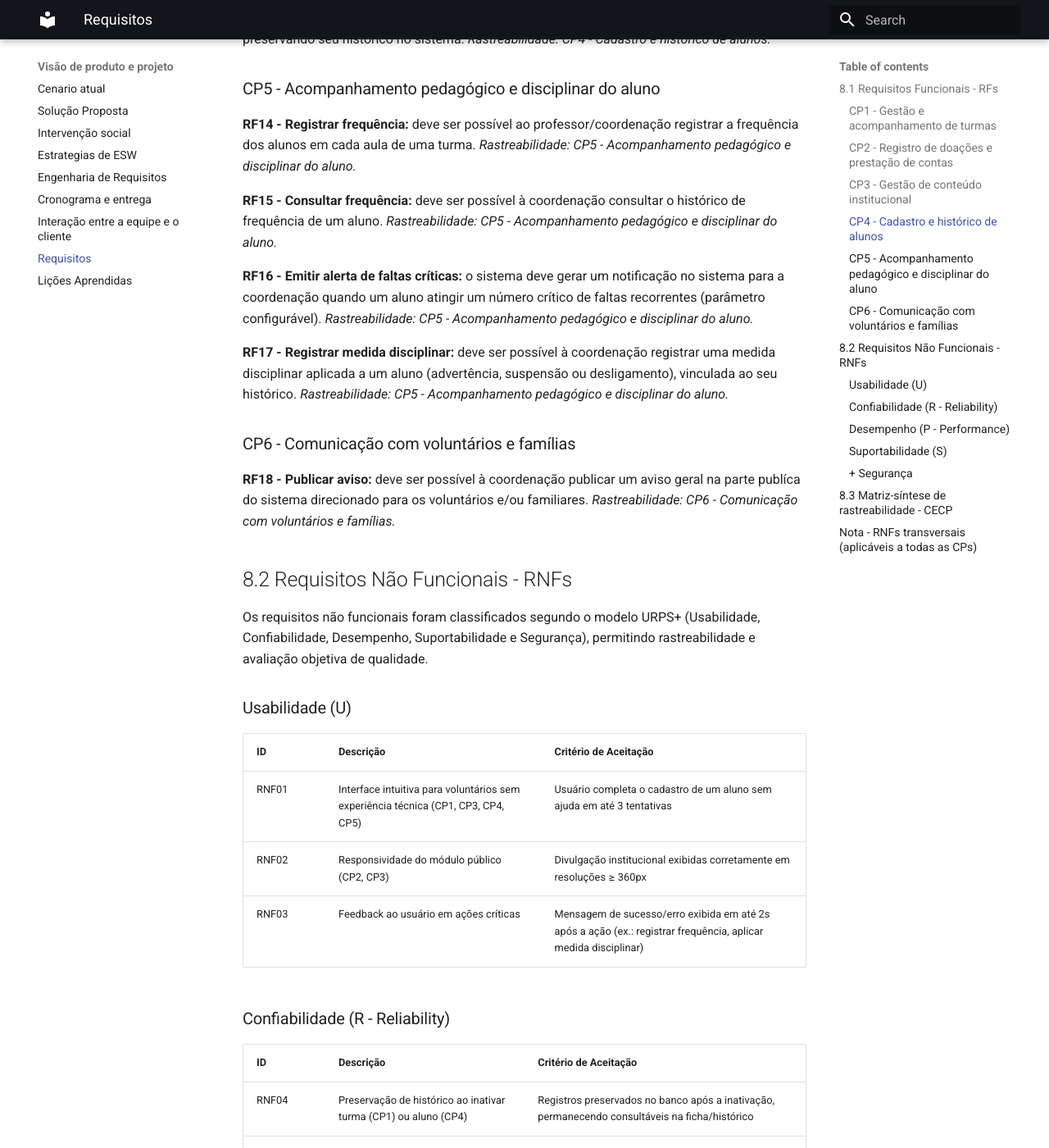
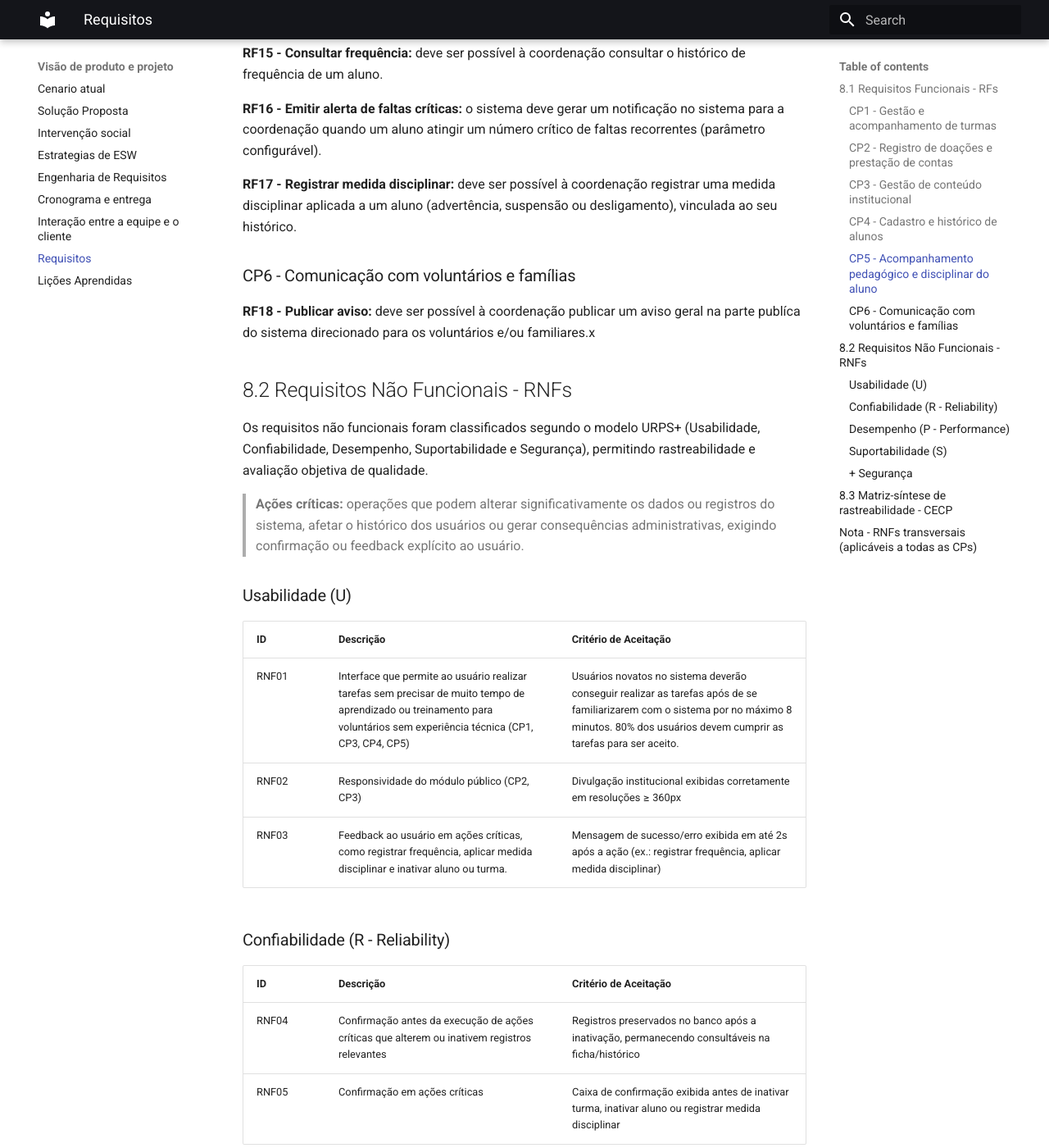
Before and after one commit to mdsreq-fga-unb/REQ-2026.2-T01-SigCecp, an MkDocs documentation site: the page built from docs/visao_produto_projeto/8_requisitos.md, in a window 1280 px wide and 1400 px high, scrolled down 1696 px. Shown: the whole window at 82% size. Built offline with MkDocs 1.6.1 and Material for MkDocs 9.7.7, drawn with Linux system fonts in a browser that asks for light colours; some of the changed text lies outside the part shown.

Commit message:
Correção de acordo com os feedback da monitora

```diff
--- a/docs/visao_produto_projeto/8_requisitos.md
+++ b/docs/visao_produto_projeto/8_requisitos.md
@@ -7,88 +7,70 @@ Derivados das Características de Produto (CP1 a CP6) da seção 2.3 do document
 ### CP1 - Gestão e acompanhamento de turmas
 
 **RF01 - Cadastrar turma:** deve ser possível à coordenação cadastrar uma nova turma, informando modalidade, horário e capacidade máxima de alunos.
-*Rastreabilidade: CP1 - Gestão e acompanhamento de turmas.*
 
 **RF02 - Editar turma:** deve ser possível à coordenação editar os dados de uma turma já cadastrada.
-*Rastreabilidade: CP1 - Gestão e acompanhamento de turmas.*
 
 **RF03 - Inativar turma:** deve ser possível à coordenação inativar uma turma, preservando o histórico de alunos e frequências vinculados a ela, sem excluir os registros do sistema.
-*Rastreabilidade: CP1 - Gestão e acompanhamento de turmas.*
 
 **RF04 - Associar aluno à turma:** deve ser possível à coordenação associar ou remover um aluno de uma turma.
-*Rastreabilidade: CP1 - Gestão e acompanhamento de turmas.*
 
 ### CP2 - Registro de doações e prestação de contas
 
 **RF05 - Registrar doação recebida:** deve ser possível à coordenação registrar uma doação recebida (bem, ofício ou repasse de parceria), identificando o doador/parceiro e o recurso recebido.
-*Rastreabilidade: CP2 - Registro de doações e prestação de contas.*
 
 **RF06 - Registrar documentos de prestação de contas:** deve ser possível à coordenação registrar os documentos utilizados na prestação de contas (orçamento, nota fiscal, fotos/vídeos de comprovação), vinculados a uma solicitação.
-*Rastreabilidade: CP2 - Registro de doações e prestação de contas.*
 
 **RF07 - Consultar doações e prestações de contas:** deve ser possível à coordenação consultar o histórico consolidado de doações e prestações de contas registradas em um determinado período.
-*Rastreabilidade: CP2 - Registro de doações e prestação de contas.*
 
 ### CP3 - Gestão de conteúdo institucional
 
 **RF08 - Publicar conteúdo institucional:** deve ser possível à coordenação publicar e editar conteúdos institucionais (informações da ONG, fotos e vídeos) no módulo público.
-*Rastreabilidade: CP3 - Gestão de conteúdo institucional.*
 
 **RF09 - Publicar evento:** deve ser possível à coordenação publicar um evento ou campeonato, informando data e descrição.
-*Rastreabilidade: CP3 - Gestão de conteúdo institucional.*
 
 **RF10 - Consultar conteúdo institucional:** deve ser possível a qualquer visitante consultar as informações institucionais publicadas, sem necessidade de login.
-*Rastreabilidade: CP3 - Gestão de conteúdo institucional.*
 
 ### CP4 - Cadastro e histórico de alunos
 
 **RF11 - Cadastrar aluno:** deve ser possível à coordenação cadastrar um novo aluno, registrando seus dados pessoais, como: -------------------------------------------------------------------- e a documentação exigida.
-*Rastreabilidade: CP4 - Cadastro e histórico de alunos.*
 
 **RF12 - Consultar ficha do aluno:** deve ser possível à coordenação consultar a ficha de um aluno, incluindo seu histórico de participação em turmas.
-*Rastreabilidade: CP4 - Cadastro e histórico de alunos.*
 
 **RF13 - Inativar aluno:** deve ser possível à coordenação marcar um aluno como inativo/ex-aluno, preservando seu histórico no sistema.
-*Rastreabilidade: CP4 - Cadastro e histórico de alunos.*
 
 ### CP5 - Acompanhamento pedagógico e disciplinar do aluno
 
 **RF14 - Registrar frequência:** deve ser possível ao professor/coordenação registrar a frequência dos alunos em cada aula de uma turma.
-*Rastreabilidade: CP5 - Acompanhamento pedagógico e disciplinar do aluno.*
 
 **RF15 - Consultar frequência:** deve ser possível à coordenação consultar o histórico de frequência de um aluno.
-*Rastreabilidade: CP5 - Acompanhamento pedagógico e disciplinar do aluno.*
 
 **RF16 - Emitir alerta de faltas críticas:** o sistema deve gerar um notificação no sistema para a coordenação quando um aluno atingir um número crítico de faltas recorrentes (parâmetro configurável).
-*Rastreabilidade: CP5 - Acompanhamento pedagógico e disciplinar do aluno.*
 
 **RF17 - Registrar medida disciplinar:** deve ser possível à coordenação registrar uma medida disciplinar aplicada a um aluno (advertência, suspensão ou desligamento), vinculada ao seu histórico.
-*Rastreabilidade: CP5 - Acompanhamento pedagógico e disciplinar do aluno.*
 
 ### CP6 - Comunicação com voluntários e famílias
 
-**RF18 - Publicar aviso:** deve ser possível à coordenação publicar um aviso geral na parte publíca do sistema direcionado para os voluntários e/ou familiares.
-*Rastreabilidade: CP6 - Comunicação com voluntários e famílias.*
-
-
+**RF18 - Publicar aviso:** deve ser possível à coordenação publicar um aviso geral na parte publíca do sistema direcionado para os voluntários e/ou familiares.x
 
 ## 8.2 Requisitos Não Funcionais - RNFs
 
 Os requisitos não funcionais foram classificados segundo o modelo URPS+ (Usabilidade, Confiabilidade, Desempenho, Suportabilidade e Segurança), permitindo rastreabilidade e avaliação objetiva de qualidade.
 
+> **Ações críticas:** operações que podem alterar significativamente os dados ou registros do sistema, afetar o histórico dos usuários ou gerar consequências administrativas, exigindo confirmação ou feedback explícito ao usuário.
+
 ### Usabilidade (U)
 
 | ID | Descrição | Critério de Aceitação |
 |---|---|---|
-| RNF01 | Interface intuitiva para voluntários sem experiência técnica (CP1, CP3, CP4, CP5) | Usuário completa o cadastro de um aluno sem ajuda em até 3 tentativas |
+| RNF01 | Interface que permite ao usuário realizar tarefas sem precisar de muito tempo de aprendizado ou treinamento para voluntários sem experiência técnica (CP1, CP3, CP4, CP5) | Usuários novatos no sistema deverão conseguir realizar as tarefas após de se familiarizarem com o sistema por no máximo 8 minutos. 80% dos usuários devem cumprir as tarefas para ser aceito. |
 | RNF02 | Responsividade do módulo público (CP2, CP3) | Divulgação institucional exibidas corretamente em resoluções ≥ 360px |
-| RNF03 | Feedback ao usuário em ações críticas | Mensagem de sucesso/erro exibida em até 2s após a ação (ex.: registrar frequência, aplicar medida disciplinar) |
+| RNF03 | Feedback ao usuário em ações críticas, como registrar frequência, aplicar medida disciplinar e inativar aluno ou turma. | Mensagem de sucesso/erro exibida em até 2s após a ação (ex.: registrar frequência, aplicar medida disciplinar) |
 
 ### Confiabilidade (R - Reliability)
 
 | ID | Descrição | Critério de Aceitação |
 |---|---|---|
-| RNF04 | Preservação de histórico ao inativar turma (CP1) ou aluno (CP4) | Registros preservados no banco após a inativação, permanecendo consultáveis na ficha/histórico |
+| RNF04 | Confirmação antes da execução de ações críticas que alterem ou inativem registros relevantes | Registros preservados no banco após a inativação, permanecendo consultáveis na ficha/histórico |
 | RNF05 | Confirmação em ações críticas | Caixa de confirmação exibida antes de inativar turma, inativar aluno ou registrar medida disciplinar |
 
 ### Desempenho (P - Performance)
@@ -104,7 +86,7 @@ Os requisitos não funcionais foram classificados segundo o modelo URPS+ (Usabil
 | ID | Descrição | Critério de Aceitação |
 |---|---|---|
 | RNF09 | Logs de operações críticas | Toda criação, edição e inativação (turma, aluno, doação, medida disciplinar) registrada com timestamp e usuário responsável |
-| RNF10 | Padrões web modernos | Compatível com Chrome, Firefox e Safari nas últimas 2 versões |
+| RNF10 |O sistema deve utilizar padrões e tecnologias web atuais e amplamente adotados, garantindo compatibilidade com navegadores modernos e boas práticas de desenvolvimento web. | Compatível com Chrome, Firefox e Safari nas últimas 2 versões |
 
 ### + Segurança
 
@@ -113,6 +95,7 @@ Os requisitos não funcionais foram classificados segundo o modelo URPS+ (Usabil
 | RNF11 | Controle de acesso por perfil (coordenação, professor/voluntário, família) | Rotas administrativas retornam 401/403 para requisições sem perfil autorizado |
 | RNF12 | Senhas com hash e dados sensíveis criptografados | Nenhuma senha armazenada em texto claro; auditoria por inspeção de banco |
 | RNF13 | Conformidade com a Lei nº 13.709/2018 (LGPD) | Titular/responsável legal pode solicitar a eliminação de seus dados pessoais, conforme o direito previsto no **art. 18, inciso VI, da LGPD**; dados de saúde do aluno (ex.: atestado, restrições de saúde) são tratados como **dado pessoal sensível** (**art. 5º, inciso II**), exigindo consentimento específico e destacado do titular ou responsável legal (**art. 11, inciso I**) |
+
 
 ## 8.3 Matriz-síntese de rastreabilidade - CECP
 
```
